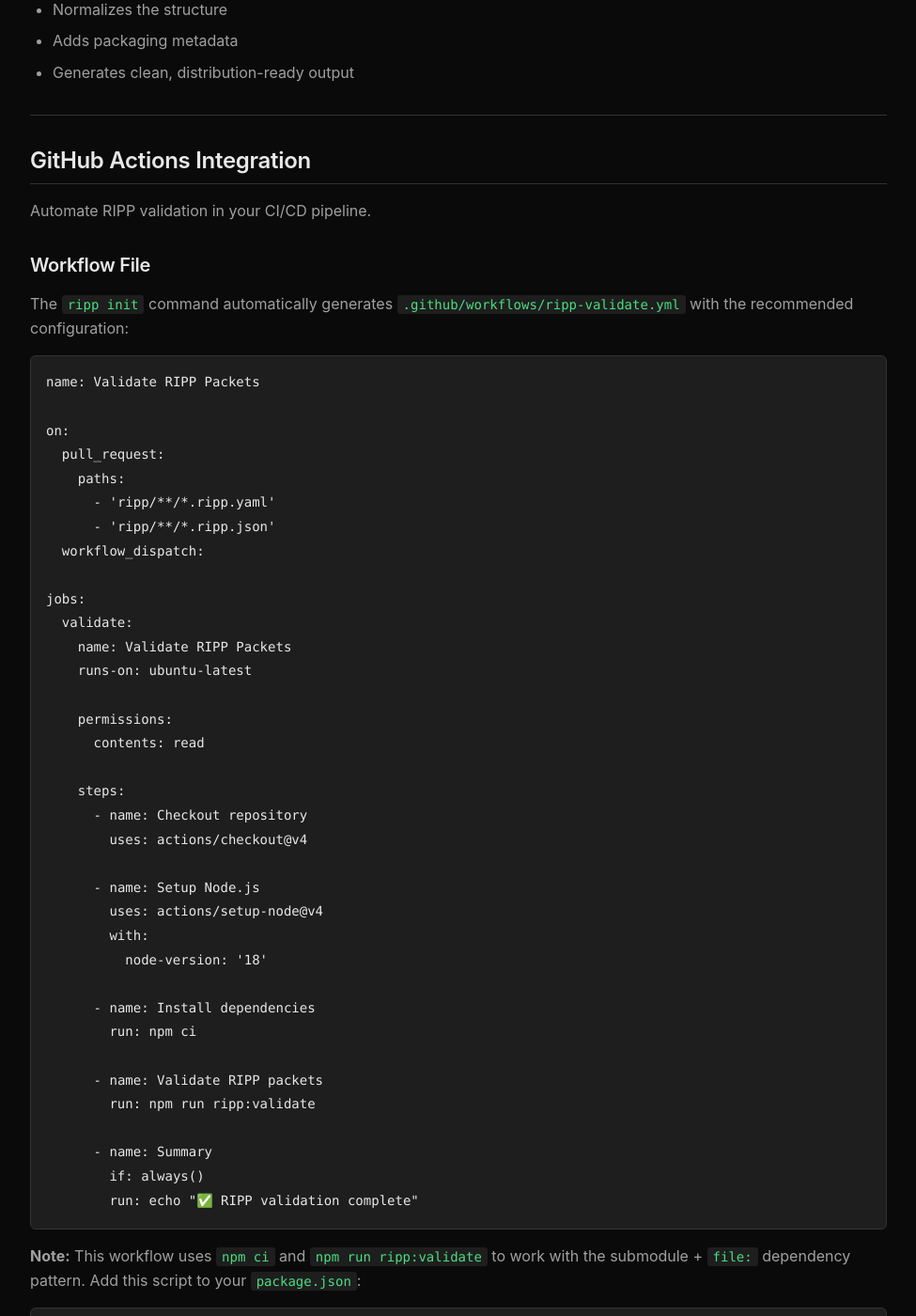
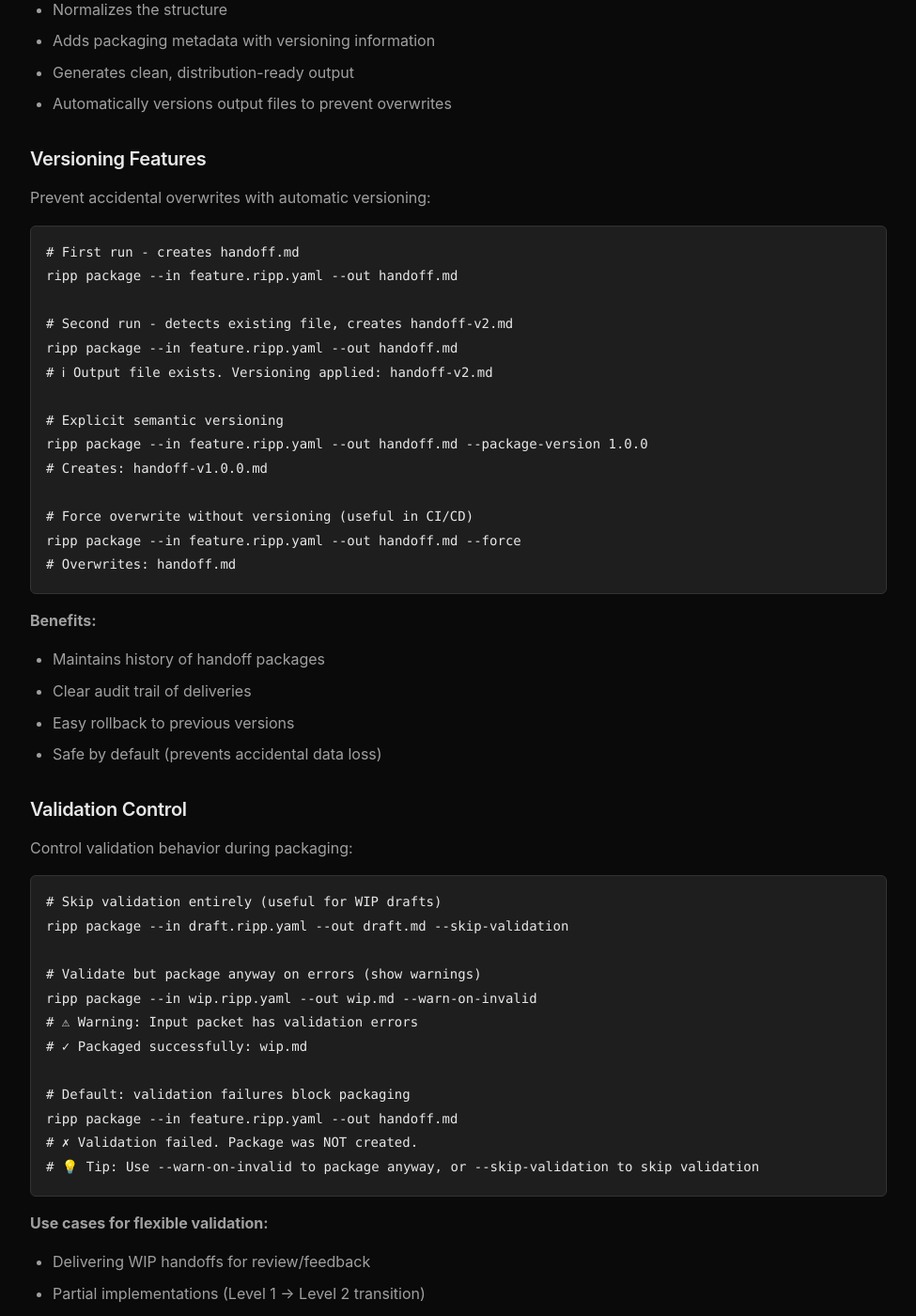
Before and after one commit to Dylan-Natter/ripp-protocol, a Jekyll site: the page built from docs/tooling.md, in a window 1280 px wide and 1400 px high, scrolled down 6723 px. Shown: the whole window at 94% size, without its empty margins (152-1127 px from the left). Built offline with Jekyll 4.4.1, drawn with Linux system fonts in a browser that asks for light colours; some of the changed text lies outside the part shown.

Commit message:
docs: update ripp-cli packaging documentation with versioning and validation features
Co-authored-by: Dylan-Natter <69005338+Dylan-Natter@users.noreply.github.com>

````diff
--- a/docs/tooling.md
+++ b/docs/tooling.md
@@ -269,10 +269,94 @@ ripp package --in feature.ripp.yaml --out packaged.yaml --format yaml
 
 The packager:
 
-- Validates the packet before packaging
+- Validates the packet before packaging (configurable)
 - Normalizes the structure
-- Adds packaging metadata
+- Adds packaging metadata with versioning information
 - Generates clean, distribution-ready output
+- Automatically versions output files to prevent overwrites
+
+### Versioning Features
+
+Prevent accidental overwrites with automatic versioning:
+
+```bash
+# First run - creates handoff.md
+ripp package --in feature.ripp.yaml --out handoff.md
+
+# Second run - detects existing file, creates handoff-v2.md
+ripp package --in feature.ripp.yaml --out handoff.md
+# ℹ Output file exists. Versioning applied: handoff-v2.md
+
+# Explicit semantic versioning
+ripp package --in feature.ripp.yaml --out handoff.md --package-version 1.0.0
+# Creates: handoff-v1.0.0.md
+
+# Force overwrite without versioning (useful in CI/CD)
+ripp package --in feature.ripp.yaml --out handoff.md --force
+# Overwrites: handoff.md
+```
+
+**Benefits:**
+- Maintains history of handoff packages
+- Clear audit trail of deliveries
+- Easy rollback to previous versions
+- Safe by default (prevents accidental data loss)
+
+### Validation Control
+
+Control validation behavior during packaging:
+
+```bash
+# Skip validation entirely (useful for WIP drafts)
+ripp package --in draft.ripp.yaml --out draft.md --skip-validation
+
+# Validate but package anyway on errors (show warnings)
+ripp package --in wip.ripp.yaml --out wip.md --warn-on-invalid
+# ⚠ Warning: Input packet has validation errors
+# ✓ Packaged successfully: wip.md
+
+# Default: validation failures block packaging
+ripp package --in feature.ripp.yaml --out handoff.md
+# ✗ Validation failed. Package was NOT created.
+# 💡 Tip: Use --warn-on-invalid to package anyway, or --skip-validation to skip validation
+```
+
+**Use cases for flexible validation:**
+- Delivering WIP handoffs for review/feedback
+- Partial implementations (Level 1 → Level 2 transition)
+- Documentation-only packages
+- Archiving historical snapshots
+
+### Enhanced Metadata
+
+Packaged files include comprehensive metadata for traceability:
+
+```json
+{
+  "_meta": {
+    "packaged_at": "2025-12-15T21:00:00.000Z",
+    "packaged_by": "ripp-cli",
+    "ripp_cli_version": "1.0.0",
+    "ripp_version": "1.0",
+    "source_level": 2,
+    "package_version": "1.0.0",
+    "git_commit": "e0a127f",
+    "git_branch": "main",
+    "source_files": ["feature.ripp.yaml"],
+    "validation_status": "valid"
+  }
+}
+```
+
+**Metadata fields:**
+- `packaged_at` - ISO 8601 timestamp
+- `ripp_cli_version` - CLI version used for packaging
+- `package_version` - Explicit version (when `--package-version` used)
+- `git_commit` - Git commit hash (when in git repository)
+- `git_branch` - Git branch name (when in git repository)
+- `source_files` - Array of source file names
+- `validation_status` - `valid`, `invalid`, or `unvalidated`
+- `validation_errors` - Count of errors (when status is `invalid`)
 
 ---
 
````
